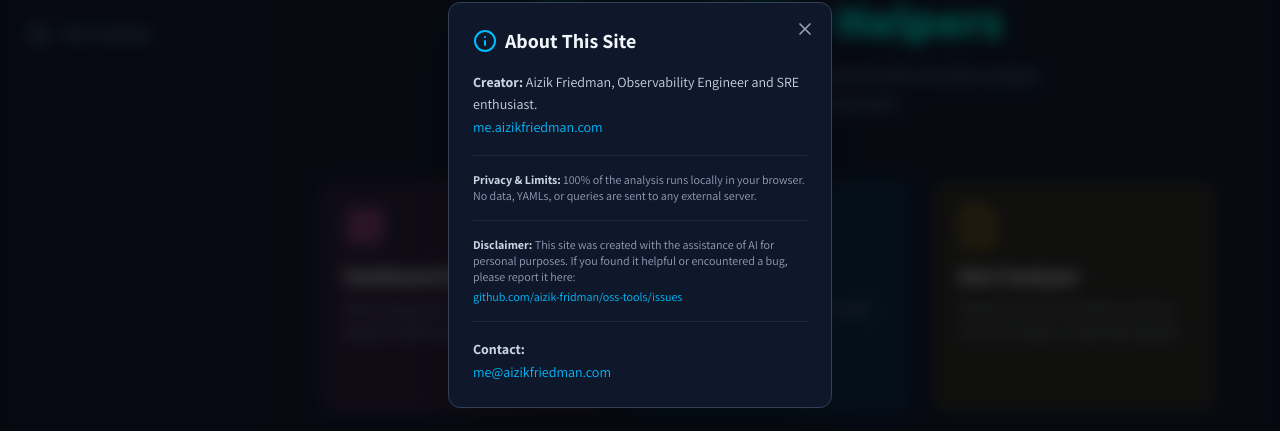
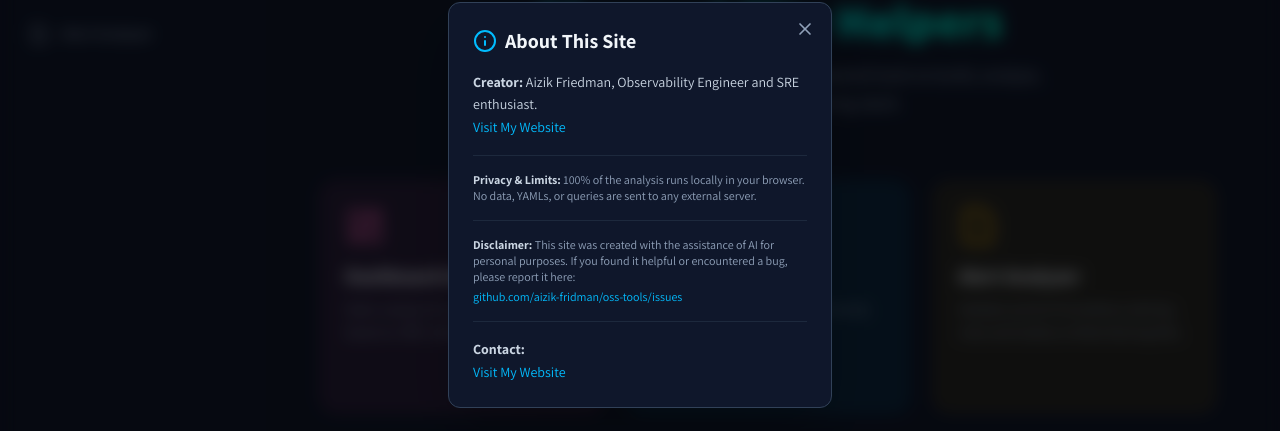
Before and after one commit to aizik-fridman/oss-tools, a React (Vite) app in the folder frontend/: page / in a window 1280 px wide. Both pictures are taken after a click on the button "About this site". Shown: the part 195-626 px from the top of the page. Built offline with nearby package versions, Linux system fonts and the light colour scheme; a web font is replaced by a local one.

Commit message:
style: Change website link text in popup

```diff
--- a/frontend/src/components/layout/PortalLayout.tsx
+++ b/frontend/src/components/layout/PortalLayout.tsx
@@ -88,7 +88,7 @@ export default function PortalLayout() {
                 <p>
                   <strong>Creator:</strong> Aizik Friedman, Observability Engineer and SRE enthusiast.
                   <br/>
-                  <a href="https://me.aizikfriedman.com" target="_blank" rel="noreferrer" className="text-sky-400 hover:underline">me.aizikfriedman.com</a>
+                  <a href="https://me.aizikfriedman.com" target="_blank" rel="noreferrer" className="text-sky-400 hover:underline">Visit My Website</a>
                 </p>
 
                 <div className="h-px bg-slate-800 w-full" />
@@ -113,7 +113,7 @@ export default function PortalLayout() {
                 <p>
                   <strong>Contact:</strong>
                   <br/>
-                  <a href="mailto:me@aizikfriedman.com" className="text-sky-400 hover:underline">me@aizikfriedman.com</a>
+                  <a href="mailto:me@aizikfriedman.com" className="text-sky-400 hover:underline">Visit My Website</a>
                 </p>
               </div>
             </div>
```
